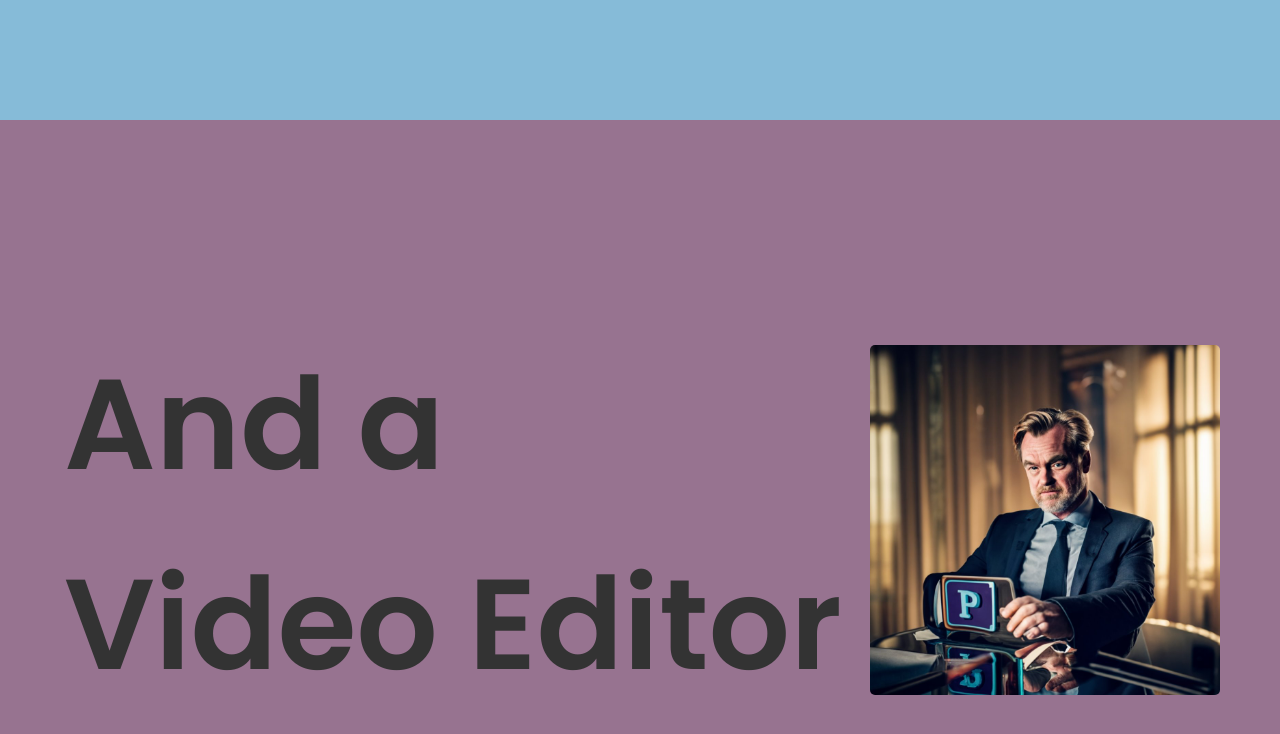
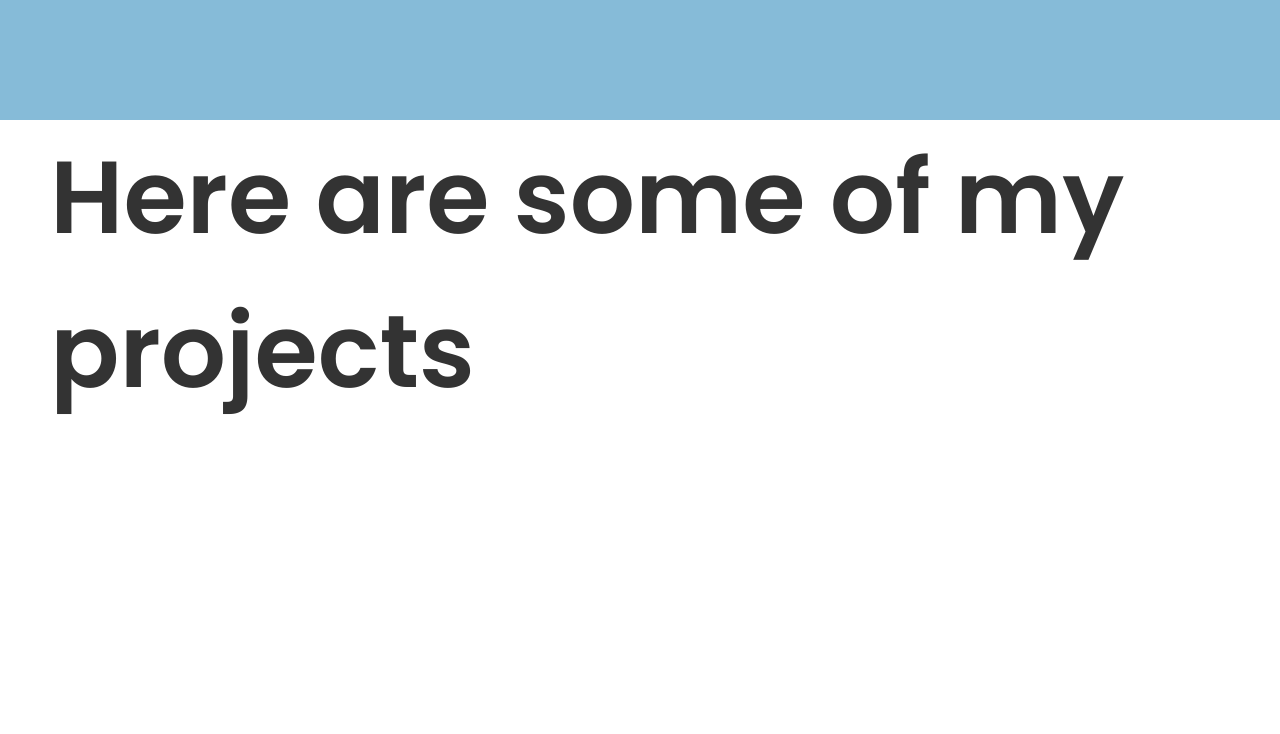
Before and after one commit to kartiksaxena532/NewPortfolioKartik, a plain HTML site: page index.html in a window 1280 px wide. Shown: the part 3080-3814 px from the top of the page. Drawn offline with Linux system fonts and the light colour scheme; files whose address does not match are found by name; a web font is replaced by a local one.

Commit message:
removedEditor

```diff
--- a/index.html
+++ b/index.html
@@ -56,14 +56,6 @@
     </div>
     </div>
 
-        <div class="designer1">
-            <div class="salute">
-            <h1 class="developerText1">And a<br> Video Editor</h1>
-            <div class="developerImage4">
-                <img src="./image/ideogram (12).jpeg" alt="" class="imagedev">
-           </div>
-            </div>
-            </div>
 
 
     </div>
```
